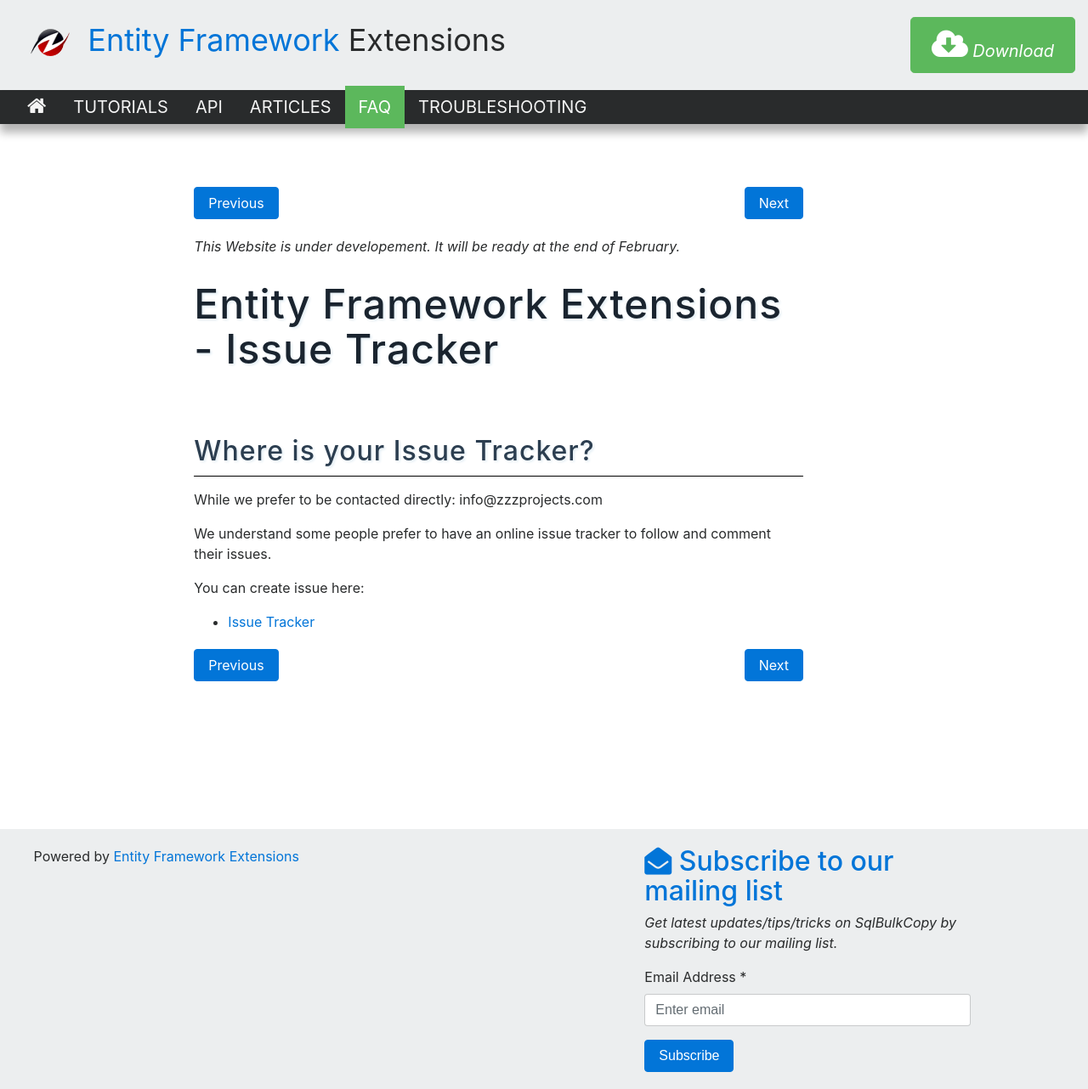
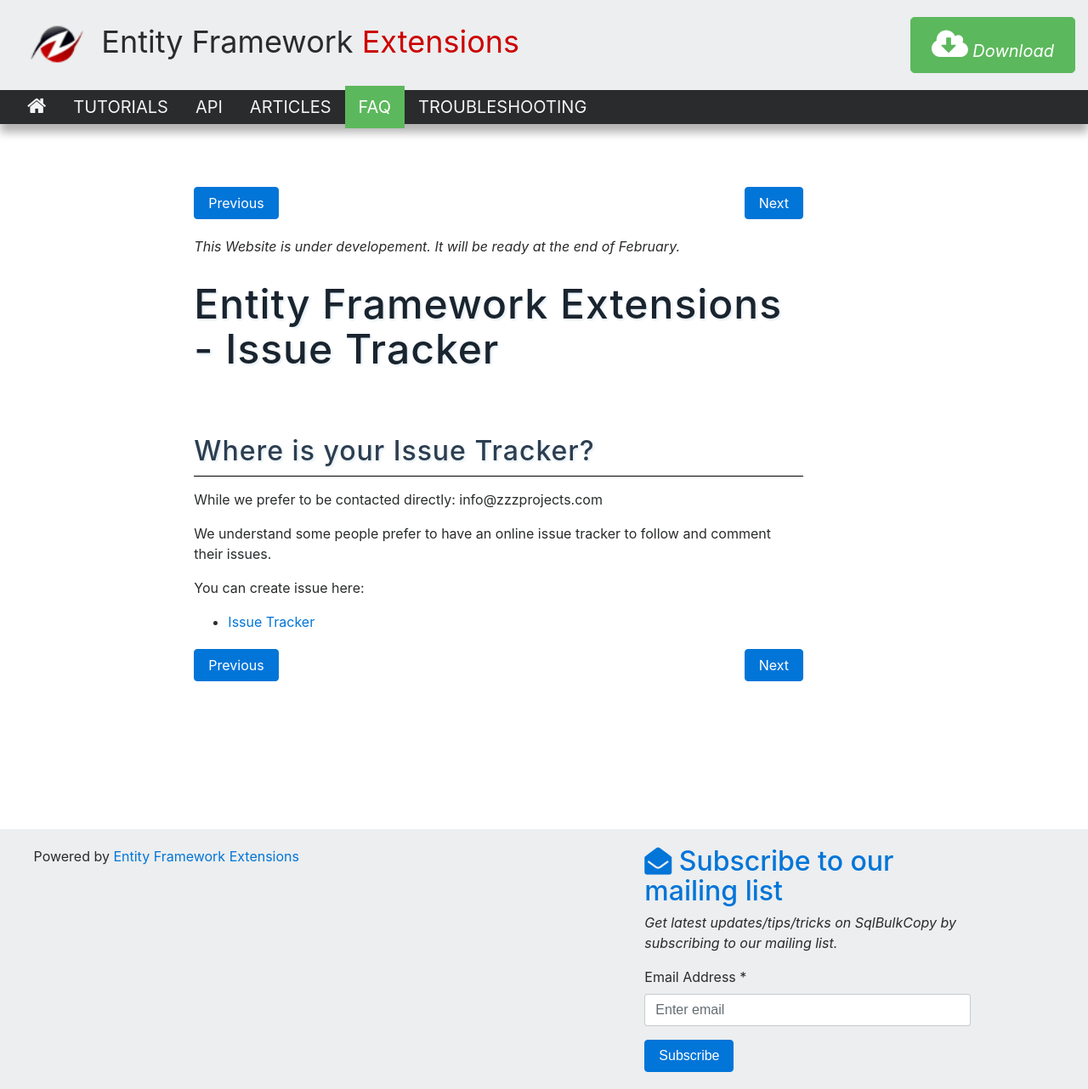
Before and after one commit to zzzprojects/EntityFramework-Extensions, a Jekyll site: the page built from docs/pages/faq/issue-tracker.md, in a window 1280 px wide. Shown: the whole page at 85% size. Built offline with Jekyll 4.4.1, drawn with Linux system fonts in a browser that asks for light colours; nearby versions of some CDN libraries.

Commit message:
Update default.html

```diff
--- a/docs/_layouts/default.html
+++ b/docs/_layouts/default.html
@@ -25,11 +25,11 @@
 		<div class="container-fluid bg-gray">
 			<div class="header-brand row">
 				<div class="col-sm-8">
-					<img src="http://entityframework-extensions.net/images/logo.png" />
-					<span class="header-brand-color-1 text-primary">
+					<img src="http://entityframework-extensions.net/images/logo.png" height="64" />
+					<span class="header-brand-color-1">
 						&nbsp;Entity Framework
 					</span>
-					<span class="header-brand-color-2">
+					<span class="header-brand-color-2" style="color:#c00;">
 						Extensions
 					</span>
 				</div>
```
